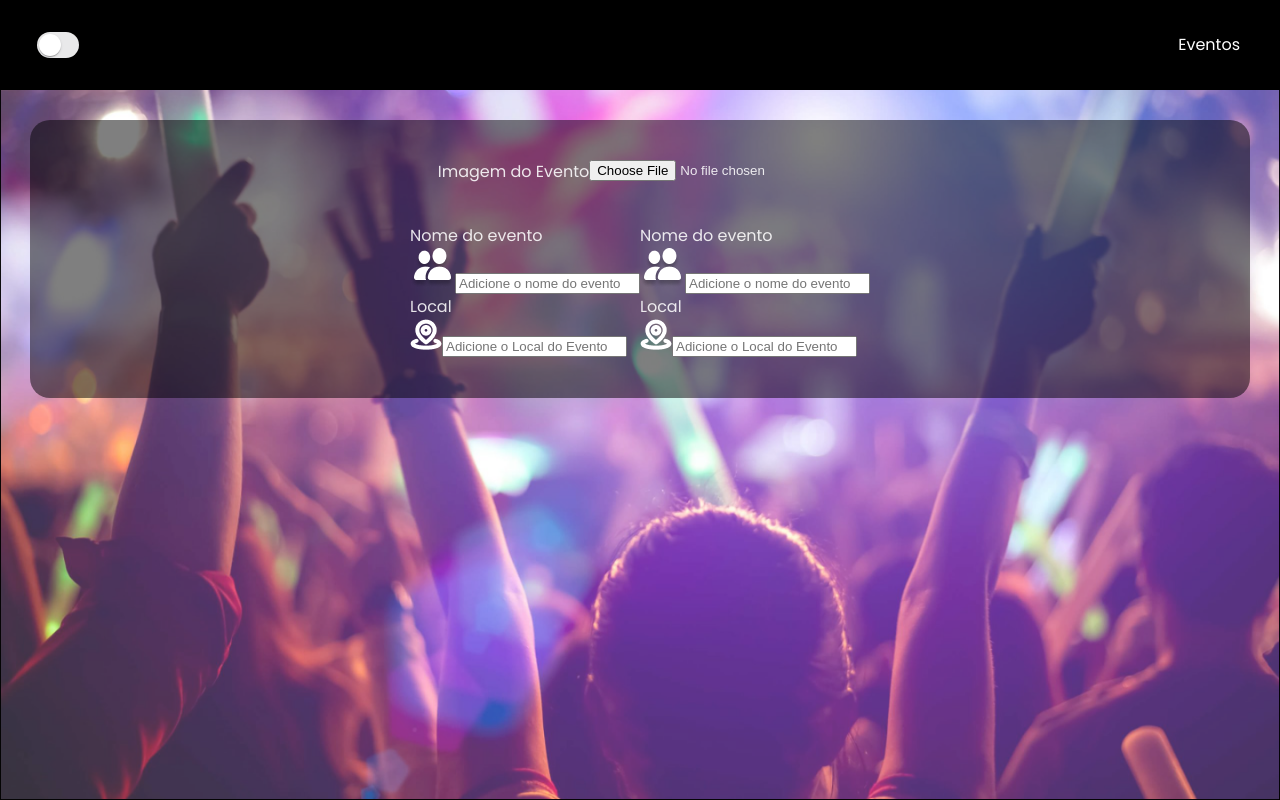
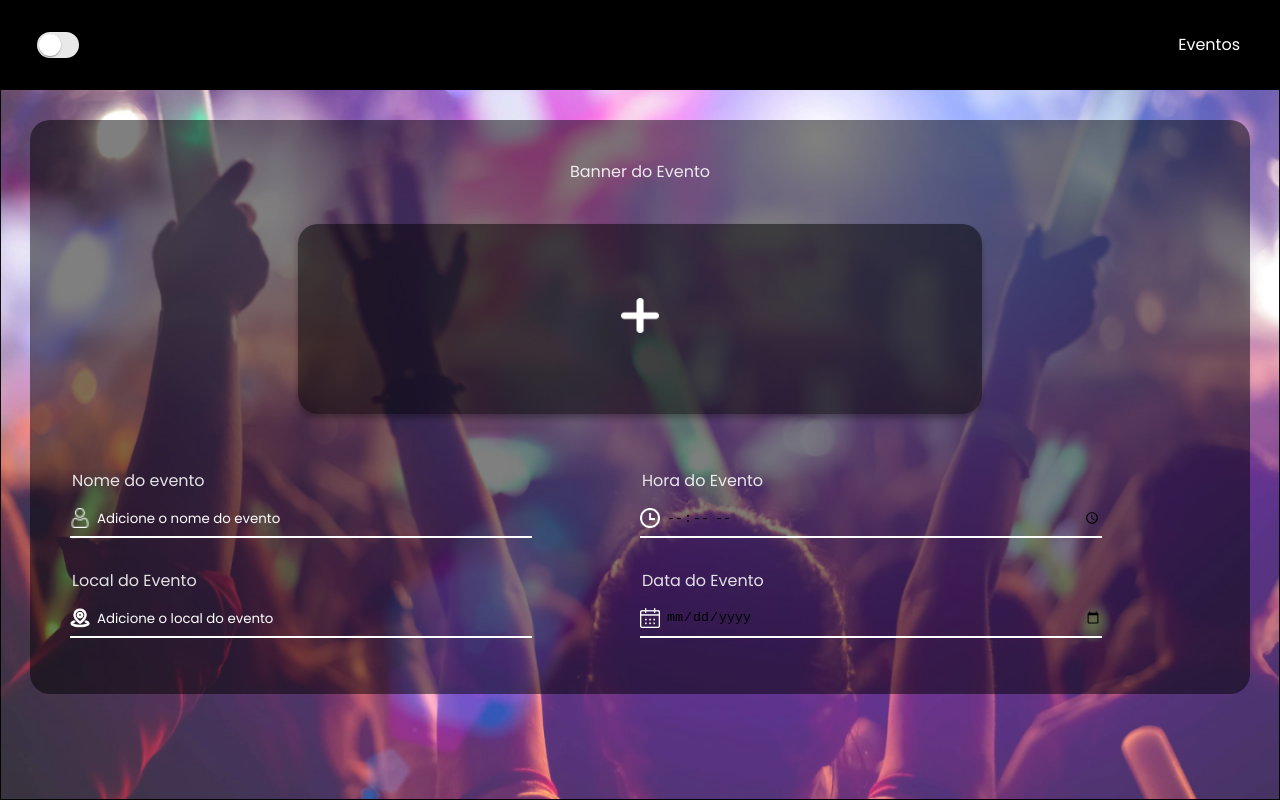
Before and after one commit to Falivith/where, a React (Vite) app in the folder where-front/: page /eventoForm in a window 1280 px wide. Built offline with nearby package versions, Linux system fonts and the light colour scheme.

Commit message:
FormEvent

```diff
--- a/where-front/index.html
+++ b/where-front/index.html
@@ -1,5 +1,5 @@
 <!doctype html>
-<html lang="en">
+<html lang="pt-br">
   <head>
     <meta charset="UTF-8" />
     <link rel="icon" type="image/svg+xml" href="/vite.svg" />
--- a/where-front/package.json
+++ b/where-front/package.json
@@ -14,11 +14,15 @@
     "@emotion/styled": "^11.11.0",
     "@mui/icons-material": "^5.14.9",
     "@mui/material": "^5.14.6",
+    "@reach/combobox": "^0.18.0",
     "@react-google-maps/api": "^2.19.2",
     "axios": "^1.5.0",
+    "google-maps-react": "^2.0.6",
     "react": "^18.2.0",
     "react-dom": "^18.2.0",
-    "react-router-dom": "^6.15.0"
+    "react-places-autocomplete": "^7.3.0",
+    "react-router-dom": "^6.15.0",
+    "use-places-autocomplete": "^4.0.1"
   },
   "devDependencies": {
     "@types/react": "^18.2.15",
--- a/where-front/src/components/Header.tsx
+++ b/where-front/src/components/Header.tsx
@@ -86,7 +86,7 @@ function Header(props: HeaderProps) {
       <FormControlLabel
         control = {
           <IOSSwitch sx={{ m: 1 }}
-            checked={checked} // Conectando ao estado checked
+            checked={checked}
             onChange={handleChange}
           />
         }
--- a/where-front/src/pages/EventForm.module.css
+++ b/where-front/src/pages/EventForm.module.css
@@ -10,11 +10,107 @@
     gap: 40px;
 }
 
-.photoForm{
+.textForm{
+    width: 100%;
+    display: flex;
+    flex-direction: row;
+    justify-content: space-evenly;
+}
+
+.textForm div{
+    width: 90%;
+}
+
+.photoForm {
+    width: 100%;
+    display: flex;
+    flex-direction: column;
+    align-items: center;
+}
+
+.customFileInput {
+    display: flex;
+    border-radius: 20px; /* Reduzir a borda arredondada */
+    height: 190px;
+    overflow: hidden;
+    justify-content: center;
+    align-items: center;
+    box-shadow: 0px 4px 6px rgba(0, 0, 0, 0.3);
+    transition: transform 0.2s ease-in;
+    width: 60%; /* Fazer com que os itens ocupem 100% da largura do contêiner */
+    margin: 0 auto;
+    margin-top: 40px;
+    background: rgba(160, 160, 160, 0.35); /* Cor de fundo cinza com 50% de opacidade */
+    cursor: pointer; /* Adicione um cursor para indicar que é clicável */
+}
+
+.customFileInput span img{
+    height: 35px;
+}
+
+.customFileInput input[type="file"] {
+    display: none;
+    cursor: pointer;
+}
+
+/* Efeitos de hover e foco */
+.customFileInput:hover {
+    background-color: lightblue; /* Altere a cor ao passar o mouse sobre o botão */
+}
+
+.customFileInput:focus {
+    outline: none; /* Remova a borda de foco padrão do navegador */
+    box-shadow: 0 0 5px rgba(0, 0, 0, 0.3); /* Adicione uma sombra de foco */
+}
+
+/* Inputs */
+
+.inputContainer{
+    height: 100px;
+    width: 100%;
+    display: flex;
+    flex-direction: column;
+}
+
+.inputLabel{
+    margin: 15px 2px;
+}
+
+.input{
+    background-color: transparent;
+    border: none;
+    border-bottom: 2px solid white;
+    width: 100%;
+    padding-bottom: 8px;
+}
+
+.input::placeholder{
+    color: white;
+    font-family: 'Poppins', sans-serif;
+    font-weight: 400;
+}
+
+.input:focus{
+    outline: none;
+    border-color: #ccc;
+    box-shadow: none;
+}
+
+.inputIconButton{
+    background-color: transparent;
+    border: none;
+    transition: .2s;
+    border-radius: 30% 30% 0 0;
+    border-bottom: 2px solid white;
+}
+
+.inputIcon{
+    border-bottom: 2px solid white;
+    padding-bottom: 8px;
+    padding-right: 5px;
+    height: 20px;
+}
+
+.inputOuterStyle{
     display: flex;
 }
-
-.textForm{
-    display: flex;
-    flex-direction: row;
-}
--- a/where-front/src/pages/EventForm.tsx
+++ b/where-front/src/pages/EventForm.tsx
@@ -1,55 +1,88 @@
+/* eslint-disable */
+import { useState } from 'react';
 import Header from '../components/Header';
 import styles from './EventForm.module.css';
-import { Link } from 'react-router-dom';
 import pinpoint_icon from '../assets/pinpoint_icon.png';
 import calendar_icon from '../assets/calendar_icon.png';
 import clock_icon from '../assets/clock_icon.png';
-import people_icon from '../assets/people_icon.png';
+import person_icon from '../assets/person_icon.png';
+import PlusSymbol from '../assets/plusSymbol.png';
 
 function EventForm() {
+  const [backgroundImage, setBackgroundImage] = useState('none');
+  const [eventTime, setEventTime] = useState('');
+  const [eventDate, setEventDate] = useState('');
+  const [eventLocal, setEventLocal] = useState('');
+  const [eventName, setEventName] = useState('');
+
+  const handleFileChange = (e: any) => {
+    const file = e.target.files[0];
+    if (file) {
+      const imageUrl = URL.createObjectURL(file);
+      setBackgroundImage(`url(${imageUrl})`);
+    } else {
+      setBackgroundImage('none');
+    }
+  };
+
   return (
     <>
       <Header toMap={false} />
       <div className={styles.formContainer}>
-
-                <div className = { styles.photoForm }>
-                    <span>Imagem do Evento</span>
-                    <input type="file" />
+        <div className={styles.photoForm}>
+          <span>Banner do Evento</span>
+          <label
+            className={styles.customFileInput}
+            style={{
+              backgroundImage: backgroundImage,
+              backgroundColor: 'rgba(0, 0, 0, 0.5)',
+              backgroundPosition: 'center center',
+              backgroundSize: 'cover',
+            }}
+          >
+            <input
+              type="file"
+              className={styles.inputPhoto}
+              onChange={handleFileChange}
+            />
+            <span className={styles.plusSymbol}>
+              <img src={PlusSymbol} alt="+" />
+            </span>
+          </label>
         </div>
 
-                <div className = { styles.textForm }>
-
+        <div className={styles.textForm}>
           <div className={styles.leftColumn}>
             <div className={styles.inputContainer}>
               <label className={styles.inputLabel} htmlFor="eventname">
                 Nome do evento
               </label>
               <div className={styles.inputOuterStyle}>
-                                <img className={styles.inputIcon} src={people_icon} alt="" />
+                <img className={styles.inputIcon} src={person_icon} alt="" />
                 <input
                   className={styles.input}
                   placeholder="Adicione o nome do evento"
                   type="text"
                   id="eventname"
-                                    value={""}
-                                    /*onChange={(e) => setUsernameValue(e.target.value)}*/
+                  value={eventName}
+                  onChange={(e) => setEventName(e.target.value)}
                 />
               </div>
             </div>
 
             <div className={styles.inputContainer}>
-                            <label className={styles.inputLabel} htmlFor="local">
-                                Local
+              <label className={styles.inputLabel} htmlFor="eventLocal">
+                Local do Evento
               </label>
               <div className={styles.inputOuterStyle}>
-                                <img className={styles.inputIcon} src={pinpoint_icon} alt="" />
+                <img className={styles.inputIcon} src={pinpoint_icon}/>
                 <input
                   className={styles.input}
-                                    placeholder="Adicione o Local do Evento"
+                  placeholder="Adicione o local do evento"
                   type="text"
-                                    id="local"
-                                    value={""}
-                                    /*onChange={(e) => setUsernameValue(e.target.value)}*/
+                  id="eventname"
+                  value={eventLocal}
+                  onChange={(e) => setEventLocal(e.target.value)}
                 />
               </div>
             </div>
@@ -57,44 +90,40 @@ function EventForm() {
 
           <div className={styles.rightColumn}>
             <div className={styles.inputContainer}>
-                            <label className={styles.inputLabel} htmlFor="eventname">
-                                Nome do evento
+              <label className={styles.inputLabel} htmlFor="eventTime">
+                Hora do Evento
               </label>
               <div className={styles.inputOuterStyle}>
-                                <img className={styles.inputIcon} src={people_icon} alt="" />
+                <img className={styles.inputIcon} src={clock_icon} alt="" />
                 <input
                   className={styles.input}
-                                    placeholder="Adicione o nome do evento"
-                                    type="text"
-                                    id="eventname"
-                                    value={""}
-                                    /*onChange={(e) => setUsernameValue(e.target.value)}*/
+                  type="time"
+                  id="eventTime"
+                  value={eventTime}
+                  onChange={(e) => setEventTime(e.target.value)}
                 />
               </div>
             </div>
 
             <div className={styles.inputContainer}>
-                            <label className={styles.inputLabel} htmlFor="local">
-                                Local
+              <label className={styles.inputLabel} htmlFor="date">
+                Data do Evento
               </label>
               <div className={styles.inputOuterStyle}>
-                                <img className={styles.inputIcon} src={pinpoint_icon} alt="" />
+                <img className={styles.inputIcon} src={calendar_icon} alt="" />
                 <input
                   className={styles.input}
-                                    placeholder="Adicione o Local do Evento"
-                                    type="text"
-                                    id="local"
-                                    value={""}
-                                    /*onChange={(e) => setUsernameValue(e.target.value)}*/
+                  type="date"
+                  value={eventDate}
+                  onChange={(e) => setEventDate(e.target.value)}
                 />
               </div>
             </div>
           </div>
         </div>
-
       </div>
     </>
-    )
+  );
 }
 
 export default EventForm;
--- a/where-front/src/pages/Map.tsx
+++ b/where-front/src/pages/Map.tsx
@@ -1,12 +1,13 @@
 import Header from '../components/Header';
 import styles from './Map.module.css';
 import MapComponent from '../components/MapComponent';
+//import Places from '../services/places';
 
 function Map() {
 
   return (
     <>
-        <Header/>
+        <Header toMap={false}/>
         <div className = { styles.mapContainer }>
           <div className = { styles.map }>
             <MapComponent/>
--- a/where-front/src/services/login.ts
+++ b/where-front/src/services/login.ts
@@ -13,6 +13,7 @@ export async function login(email: string, password: string) { // Tipando os par
   try {
     const response = await baseUrl.post('/login', credentials);
     console.log("Resposta do servidor:", response);
+
     return response.data;
   } catch (error) {
     console.error("Erro ao fazer login:", error);
--- /dev/null
+++ b/where-front/src/services/places.tsx
@@ -0,0 +1,79 @@
+/* eslint-disable */
+import { useState, useMemo } from 'react';
+import { GoogleMap, useLoadScript, Marker } from '@react-google-maps/api';
+
+import usePlacesAutocomplete, {
+  getGeocode,
+  getLatLng,
+} from 'use-places-autocomplete';
+
+import {
+    Combobox,
+    ComboboxInput,
+    ComboboxList,
+    ComboboxOption,
+    ComboboxPopover,
+} from "@reach/combobox";
+import "@reach/combobox/styles.css";
+
+export default function Places() {
+  const { isLoaded } = useLoadScript({
+    googleMapsApiKey: import.meta.env.VITE_GOOGLE_MAPS_API_KEY,
+    libraries: ["places"],
+  });
+
+  if (!isLoaded) return <div>Loading...</div>;
+  return <Map />
+}
+
+function Map() {
+  const center = useMemo(() => ({ lat: 43.45, lng: -80.49}), []);
+  const [selected, setSelected] = useState(null)
+
+  return (
+    <>
+      <div className = "places-container">
+        <PlacesAutocomplete setSelected={setSelected}/>
+      </div>
+
+      <GoogleMap
+        zoom = {10}
+        center = {center}
+        mapContainerClassName = "map-container"
+      >
+
+      {selected && <Marker position = {selected} />}
+      </GoogleMap>
+    </>
+  );
+}
+
+const PlacesAutocomplete = ({ setSelected }) => {
+  const{
+    ready,
+    value,
+    setValue,
+    suggestions: { status, data },
+    clearSuggestions
+  } = usePlacesAutocomplete();
+
+  const handleSelect = async (address: any) => {
+    setValue(address, false)
+    clearSuggestions();
+
+    const results = await getGeocode({ address });
+    const {lat, lng} = await getLatLng(results[0]);
+    setSelected({ lat, lng });
+  }
+
+  return <Combobox onSelect={handleSelect}>
+    <ComboboxInput value = {value} onChange = {e => setValue(e.target.value)} disabled = {!ready} className = "combobox-input" placeholder = "Search an address"/>
+    <ComboboxPopover>
+      <ComboboxList>
+        {status === "OK" && data.map(({place_id, description}) => (
+          <ComboboxOption key = {place_id} value = {description}/>
+        ))}
+      </ComboboxList>
+    </ComboboxPopover>
+  </Combobox>;
+};
```
Also changed, not shown: where-front/src/assets/person_icon.png (added), 1 other file (tests, documents, lock files or other folders). Lines whose indentation alone changed are shown as unchanged.
